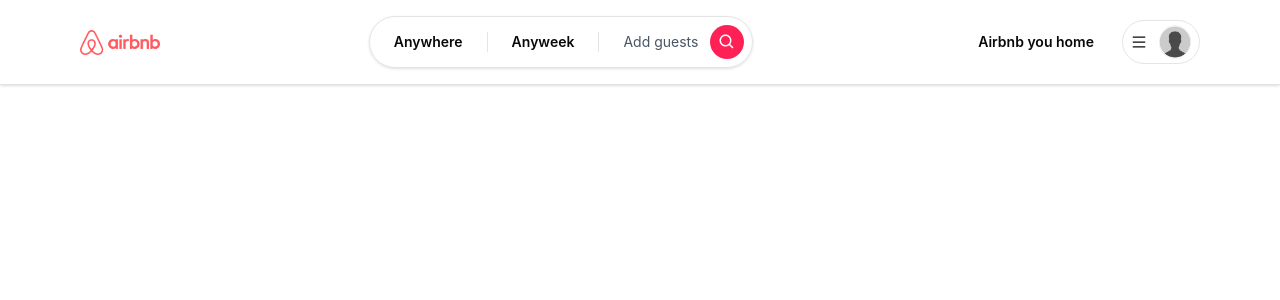
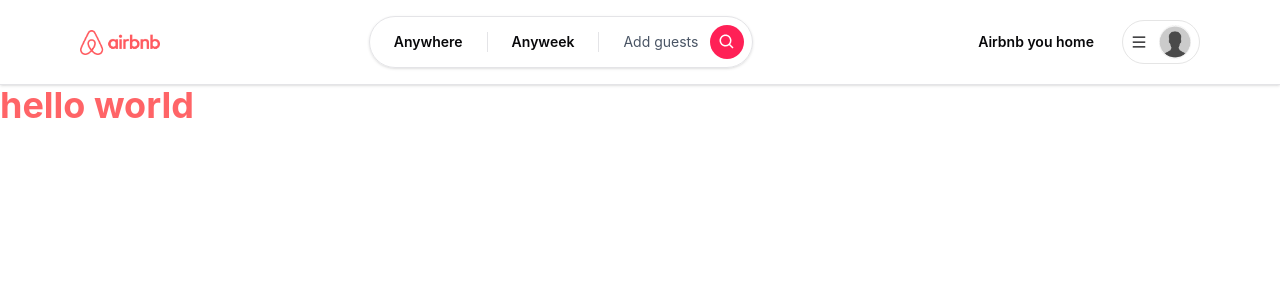
Before and after one commit to Ernie1234/airbnb-client, a React (Vite) app: page / in a window 1280 px wide. Shown: the top 300 px of the page. Built offline with nearby package versions, Linux system fonts and the light colour scheme.

Commit message:
Update Navbar to use sticky positioning and enhance App component styling

```diff
--- a/src/components/nav/NavBar.tsx
+++ b/src/components/nav/NavBar.tsx
@@ -6,7 +6,7 @@ import UserMenu from "./UserMenu";
 
 const Navbar = () => {
   return (
-    <nav className="fixed w-full bg-white z-10 shadow-sm">
+    <nav className="sticky w-full bg-white z-10 shadow-sm">
       <div className="py-4 border-b-[1px]">
         <Container>
           <div className="flex flex-row justify-between gap-3 items-center md:gap-0">
--- a/src/routes/index.tsx
+++ b/src/routes/index.tsx
@@ -5,5 +5,5 @@ export const Route = createFileRoute("/")({
 });
 
 function App() {
-  return <div className="">hello world</div>;
+  return <div className="text-red-400 text-4xl font-bold">hello world</div>;
 }
```
